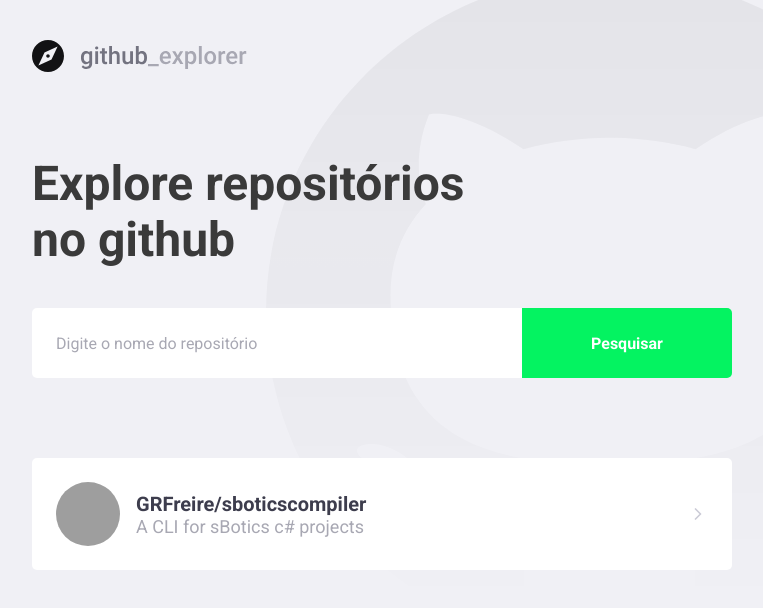
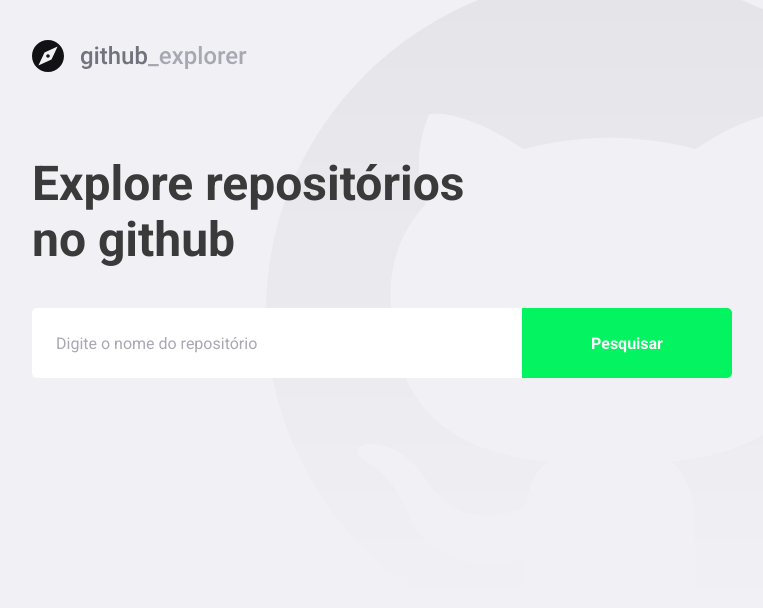
Before and after one commit to GRFreire/GithubExplorer, a React (Create React App) app: page / in a window 1280 px wide. Shown: the top 608 px of the page, without its empty margins (148-911 px from the left). Built offline with nearby package versions, Linux system fonts and the light colour scheme; grey boxes are pictures that could not be loaded.

Commit message:
feat: connect to the github api

```diff
--- a/package.json
+++ b/package.json
@@ -10,6 +10,7 @@
     "@types/node": "^12.0.0",
     "@types/react": "^16.9.53",
     "@types/react-dom": "^16.9.8",
+    "axios": "^0.21.0",
     "polished": "^4.0.3",
     "react": "^17.0.1",
     "react-dom": "^17.0.1",
--- a/src/pages/Dashboard/index.tsx
+++ b/src/pages/Dashboard/index.tsx
@@ -1,34 +1,66 @@
-import React from 'react';
+import React, { FormEvent, useState } from 'react';
 import { FiChevronRight } from 'react-icons/fi';
+import api from '../../services/api';
 
 import logoImg from '../../assets/logo.svg';
 
 import { Title, Form, Repositories } from './styles';
 
+interface Repository {
+  id: number;
+  full_name: string;
+  description: string;
+  owner: {
+    login: string;
+    avatar_url: string;
+  };
+}
+
 const Dashboard: React.FC = () => {
+  const [newRepo, setNewRepo] = useState('');
+  const [repositories, setRepositories] = useState<Repository[]>([]);
+
+  async function handleAddRepository(event: FormEvent<HTMLFormElement>) {
+    event.preventDefault();
+
+    const response = await api.get<Repository>(`/repos/${newRepo}`);
+
+    const repository = response.data;
+
+    setRepositories([...repositories, repository]);
+    setNewRepo('');
+  }
+
   return (
     <>
       <img src={logoImg} alt="logo" />
       <Title>Explore repositórios no github</Title>
 
-      <Form>
-        <input type="text" placeholder="Digite o nome do repositório" />
+      <Form onSubmit={handleAddRepository}>
+        <input
+          type="text"
+          placeholder="Digite o nome do repositório"
+          value={newRepo}
+          onChange={e => setNewRepo(e.target.value)}
+        />
         <button type="submit">Pesquisar</button>
       </Form>
 
       <Repositories>
-        <a href="repo">
+        {repositories.map(repository => (
+          <a href="repo" key={repository.id}>
             <img
-            src="https://avatars0.githubusercontent.com/u/41879254?s=460&u=b715b15b5d0a4268682d74aa668245296b846067&v=4"
-            alt="GRFreire"
+              src={repository.owner.avatar_url}
+              alt={repository.owner.login}
             />
             <div>
-            <strong>GRFreire/sboticscompiler</strong>
-            <p>A CLI for sBotics c# projects</p>
+              <strong>{repository.full_name}</strong>
+              <p>{repository.description}</p>
             </div>
 
             <FiChevronRight size={20} />
           </a>
+        ))}
       </Repositories>
     </>
   );
--- a/src/pages/Dashboard/styles.ts
+++ b/src/pages/Dashboard/styles.ts
@@ -76,7 +76,8 @@
     }
 
     div {
-      margin-left: 16px;
+      margin: 0 16px;
+      flex: 1;
 
       strong {
         font-size: 20px;
--- /dev/null
+++ b/src/services/api.ts
@@ -0,0 +1,7 @@
+import axios from 'axios';
+
+const api = axios.create({
+  baseURL: 'https://api.github.com',
+});
+
+export default api;
```
Also changed, not shown: 1 other file (tests, documents, lock files or other folders). Lines whose indentation alone changed are shown as unchanged.
